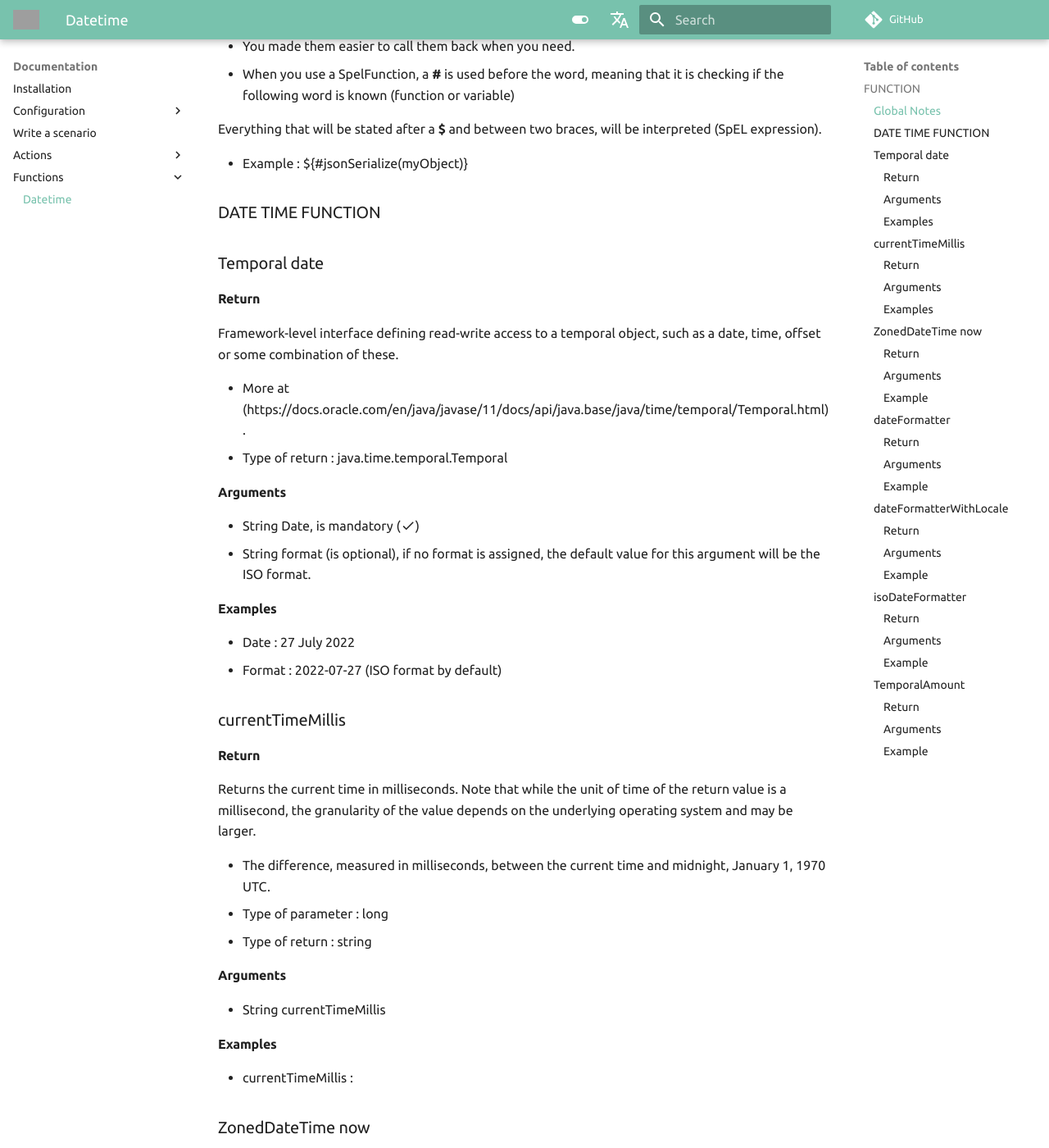
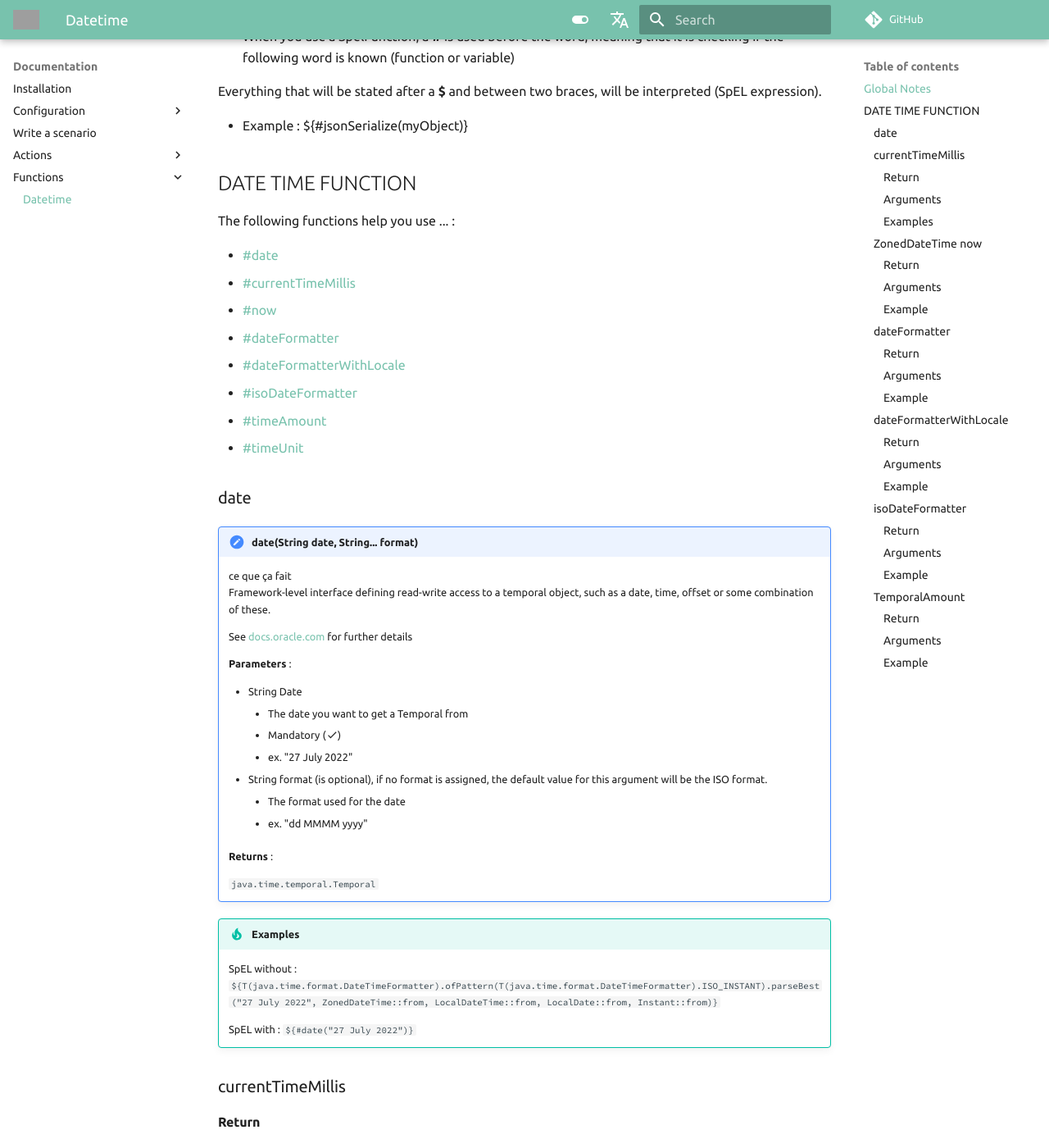
Before and after one commit to chutney-testing/chutney-testing.github.io-legacy, an MkDocs documentation site: the page built from docs/functions/datetime.md, in a window 1280 px wide and 1400 px high, scrolled down 397 px. Shown: the whole window at 82% size. Built offline with MkDocs 1.6.1 and Material for MkDocs 9.7.7, drawn with Linux system fonts in a browser that asks for light colours; comment, search, counter and statistics services are not loaded; grey boxes are pictures that could not be loaded.

Commit message:
docs(func): Improve reading

```diff
--- a/docs/functions/datetime.md
+++ b/docs/functions/datetime.md
@@ -1,6 +1,4 @@
-# FUNCTION
-
-## Global Notes
+# Global Notes
 
 Spel Function annotated @SpelFunction is a way to write functions in a more simple method.
 
@@ -15,26 +13,49 @@ Everything that will be stated after a **$** and between two braces, will be int
 * Example : ${#jsonSerialize(myObject)}
 
 
-## DATE TIME FUNCTION
+# DATE TIME FUNCTION
 
-## Temporal date
+The following functions help you use ... :
 
-### Return
+* [\#date](#date)
+* [\#currentTimeMillis](#currenttimemillis)
+* [\#now](#now)
+* [\#dateFormatter](#dateformatter)
+* [\#dateFormatterWithLocale](#dateformatterwithlocale)
+* [\#isoDateFormatter](#isodateformatter)
+* [\#timeAmount](#timeamount)
+* [\#timeUnit](#timeunit)
 
-Framework-level interface defining read-write access to a temporal object, such as a date, time, offset or some combination of these.
+## date
 
-* More at (https://docs.oracle.com/en/java/javase/11/docs/api/java.base/java/time/temporal/Temporal.html).
-* Type of return : java.time.temporal.Temporal
+!!! note "date(String date, String... format)"
 
-### Arguments
+    ce que ça fait
+    Framework-level interface defining read-write access to a temporal object, such as a date, time, offset or some combination of these.
 
-* String Date, is mandatory (:material-check:)
-* String format (is optional), if no format is assigned, the default value for this argument will be the ISO format.
+    See [docs.oracle.com](https://docs.oracle.com/en/java/javase/11/docs/api/java.base/java/time/temporal/Temporal.html) for further details
 
-### Examples
+    **Parameters** :
 
-* Date : 27 July 2022
-* Format : 2022-07-27 (ISO format by default)
+    * String Date
+        * The date you want to get a Temporal from
+        * Mandatory (:material-check:)
+        * ex. "27 July 2022"
+    * String format (is optional), if no format is assigned, the default value for this argument will be the ISO format.
+        * The format used for the date
+        * ex. "dd MMMM yyyy"
+
+    **Returns** :
+
+    `java.time.temporal.Temporal`
+
+
+!!! tip "Examples"
+
+    SpEL without : `${T(java.time.format.DateTimeFormatter).ofPattern(T(java.time.format.DateTimeFormatter).ISO_INSTANT).parseBest("27 July 2022", ZonedDateTime::from, LocalDateTime::from, LocalDate::from, Instant::from)}`
+
+    SpEL with    : `${#date("27 July 2022")}`
+
 
 ## currentTimeMillis
 
```
